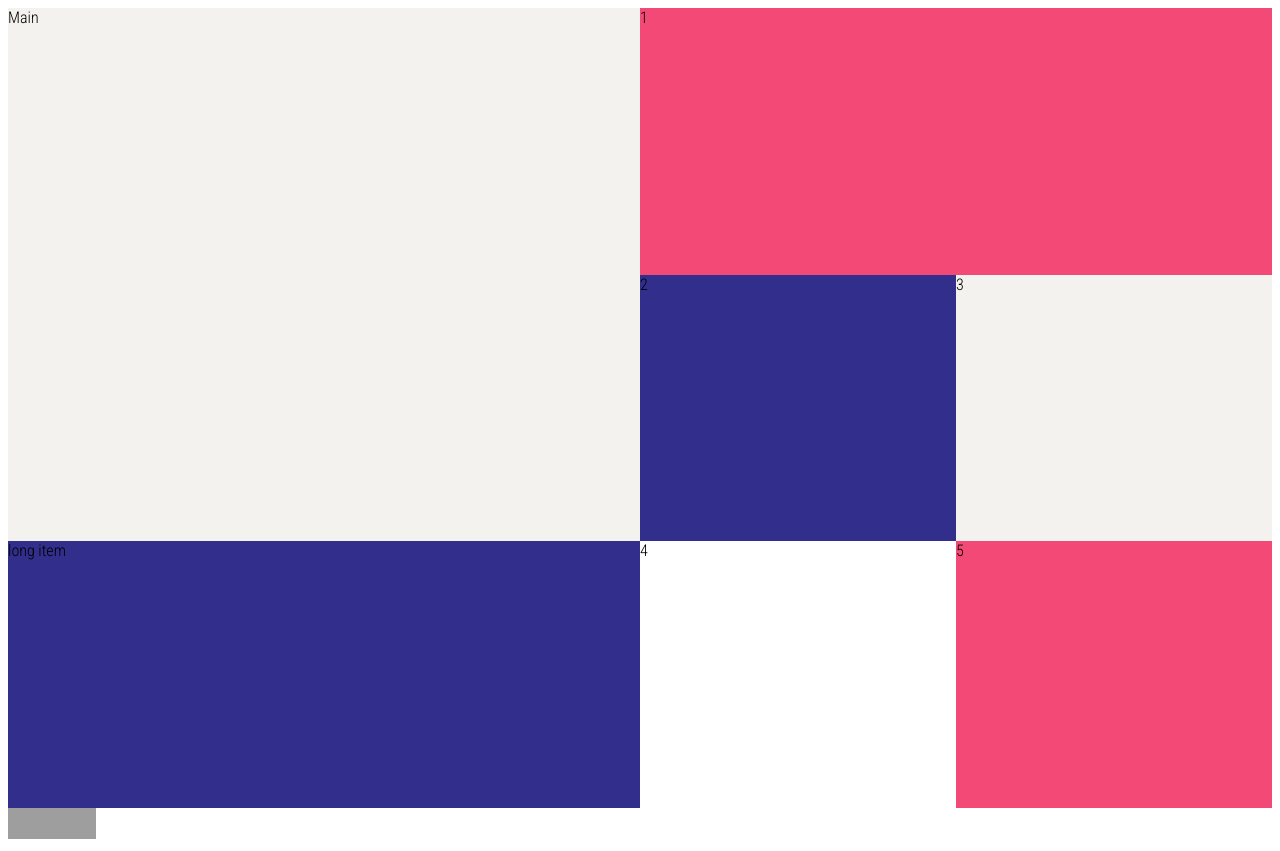
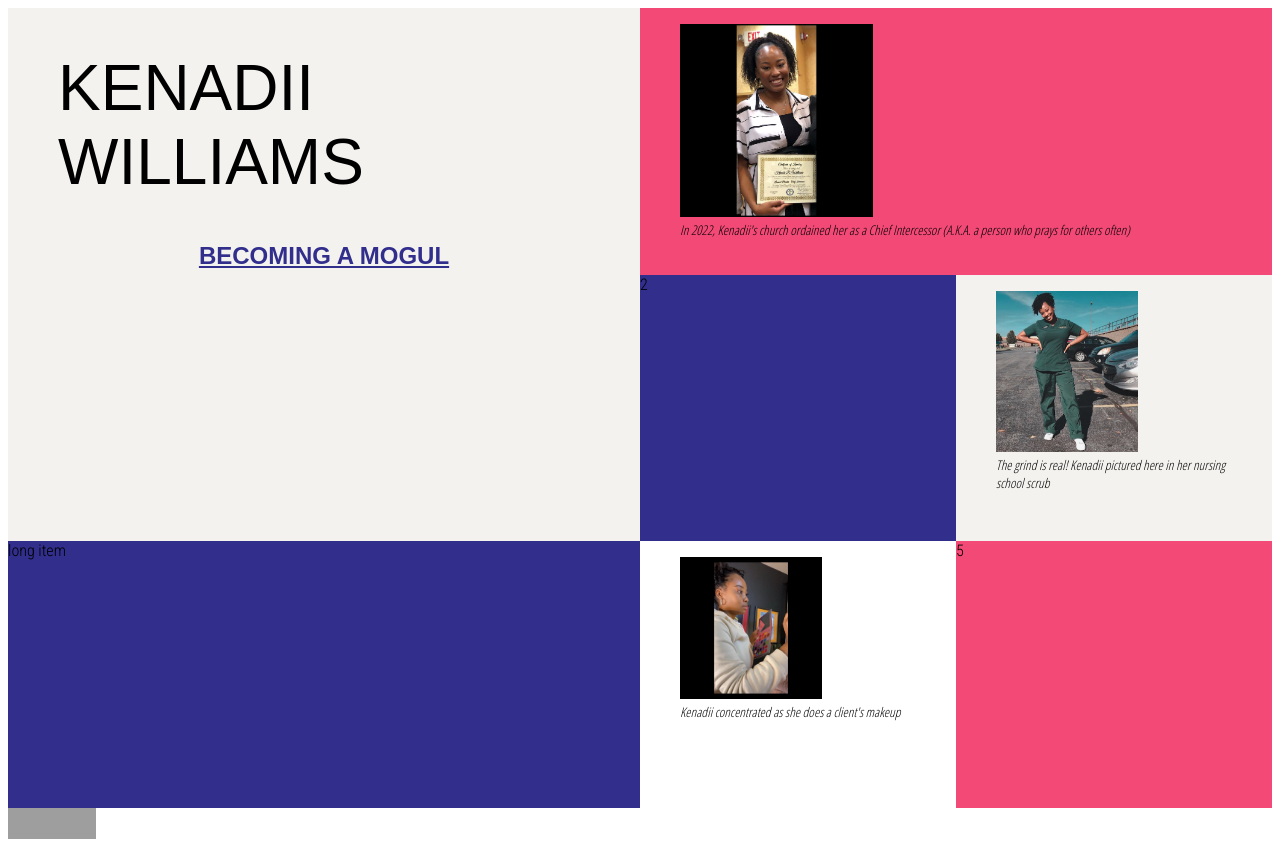
Before and after one commit to tatiyanadean/bioSite, a plain HTML site: page bioLanding.html in a window 1280 px wide. Drawn offline with Linux system fonts and the light colour scheme; grey boxes are pictures that could not be loaded; a web font is replaced by a local one.

Commit message:
Added pictures and text

```diff
--- a/bioLanding.html
+++ b/bioLanding.html
@@ -13,12 +13,27 @@
 </head>
 <!--<body>-->
     <div class="container">
-        <div id="main">Main</div>
-        <div id="item1">1</div>
+        <div id="main"><h1>Kenadii<br />Williams</h1>
+            <h2 style="text-decoration: underline;">Becoming a Mogul</h2>
+        </div>
+        <div id="item1">
+            <figure>
+                <img src="images/kenadiiordained.jpg" alt="Kenadii being ordained at her church" style="width: 35%">
+                <figcaption>In 2022, Kenadii's church ordained her as a Chief Intercessor (A.K.A. a person who prays for others often)</figcaption>
+            </figure>
+        </div>
         <div id="item2">2</div>
-        <div id="item3">3</div>
+        <div id="item3">
+            <figure>
+                <img src="images/kenadiinurse.png" alt="Kenadii in her nursing scrubs" style="width: 60%">
+                <figcaption>The grind is real! Kenadii pictured here in her nursing school scrub</figcaption>
+            </figure>
+        </div>
         <div id="longitem">long item</div>
-        <div id="item4">4</div>
+        <div id="item4"><figure>
+            <img src="images/kenadiimakeup.jpg" alt="Kenadii doing makeup" style="width: 60%">
+            <figcaption>Kenadii concentrated as she does a client's makeup</figcaption>
+        </figure></div>
         <div id="item5">5</div>
     </div>
 <!--<footer>
--- a/bioSite.css
+++ b/bioSite.css
@@ -6,10 +6,33 @@ body {
 
 p {
     font-family: "Open Sans Condensed", "Arial", sans-serif;
+    font-weight: bold;
+    padding-left: 50px;
+    padding-right: 10%;
+}
+
+figcaption {
+    font-family: "Open Sans Condensed", "Arial", sans-serif;
+    font-style: italic;
+    font-size: smaller;
 }
 
 h1 {
     font-family: "Viga", "Arial", sans-serif;
+    text-transform: uppercase;
+    font-weight: 100;
+    font-stretch: narrower;
+    font-size: 64px;
+    padding-left: 50px
+}
+
+h2 {
+    font-family: "Viga", "Arial", sans-serif;
+    text-transform: uppercase;
+    color: #312E8C;
+    text-decoration: underline #F29BB2;
+    text-align: center;
+    font-stretch: expanded;
 }
 
 
@@ -48,6 +71,7 @@ h1 {
 #main {
     background: #F3F2EF;
     grid-area: main;
+    text-align: left;
 }
 
 #item1 {
```
Also changed, not shown: bioAbout.html (+8 -2 lines), bioHobbies.html (+23 -5 lines), images/KenadiiEating.jpg (added), images/KenadiiHike.jpg (added), images/KenadiiMakeup.jpg (added), images/KenadiiModel2010.jpg (added), images/KenadiiNurse.png (added), images/KenadiiOrdained.jpg (added), images/KenadiiPortrait.jpg (added), images/KenadiiTravel.jpg (added), images/KenadiiandI.jpg (added), images/KenadiiandI2.jpg (added).
